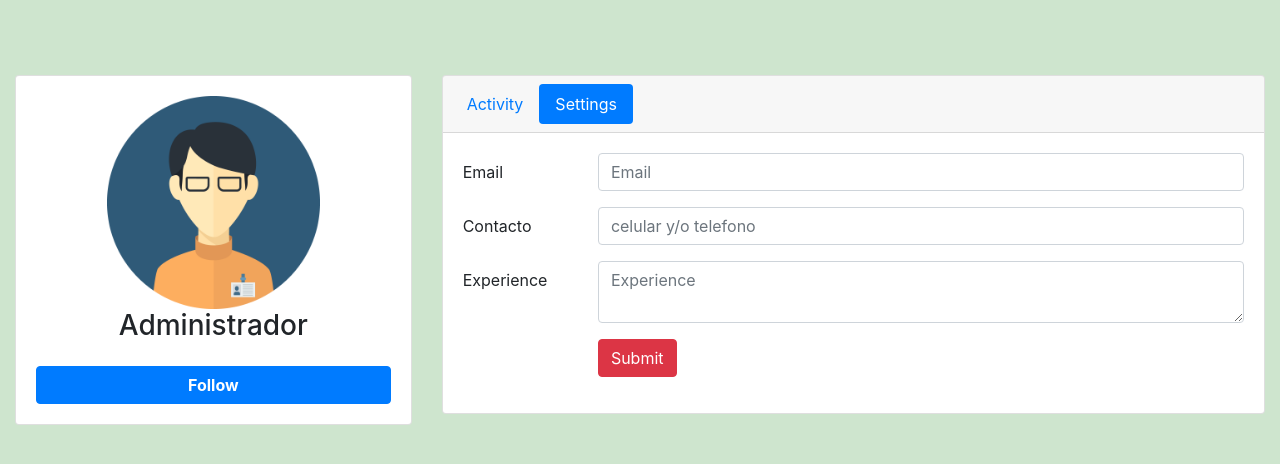
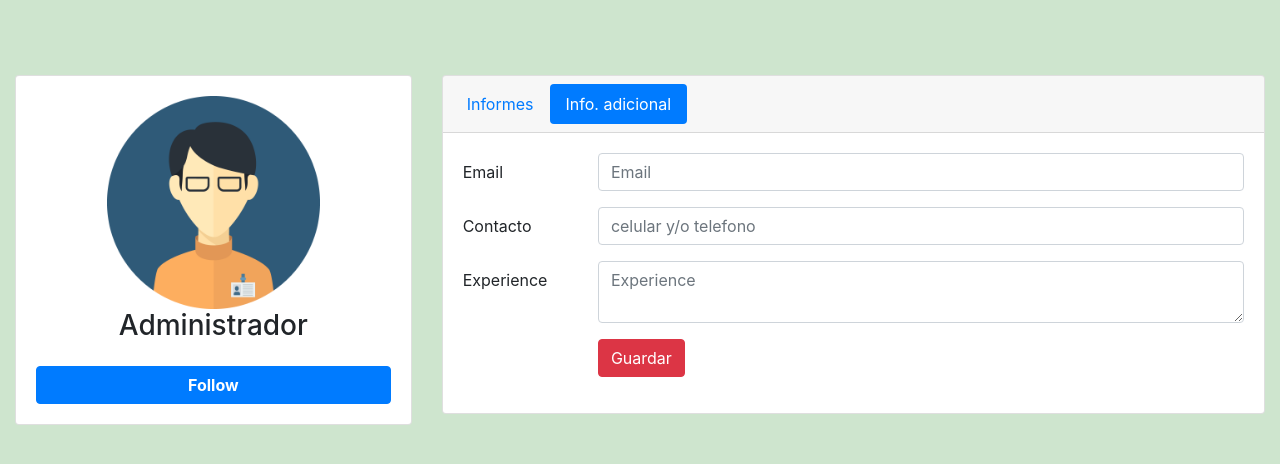
Before and after one commit to luis16121013/ADS, a PHP site: template private/view/viewAdministrador/perfilAdministrador.php in a window 1280 px wide, after a click on "Info. adicional". Shown: the top 464 px of the page. Run offline with PHP 8.4, Linux system fonts and the light colour scheme; the template is opened without the code that fills it, so the values that code supplies are empty; the visitor is signed in with stand-in values (Sample User, id 1); some libraries are stand-ins or nearby versions.

Commit message:
arreglando view/perfilAdmin

```diff
--- a/private/assets/js/mainAdmin.js
+++ b/private/assets/js/mainAdmin.js
@@ -1,4 +1,4 @@
-console.log(idRegistro);
+//console.log(idRegistro);
 const getDataAdmin=()=>{
     const registro=document.querySelector('#listado-datos');
     registro.innerHTML='';
@@ -17,10 +17,19 @@ const getDataAdmin=()=>{
                 <b>Contacto</b> <a class="float-right">${v.phone}</a>
               </li>
               <li class="list-group-item">
-                <b>Email</b> <a class="float-right">${v.Email}/a>
+                <b>Email</b> <a class="float-right">${v.Email}</a>
               </li>
             `;
         }
     })
 }
 getDataAdmin();
+const dataAditional=document.querySelector('#infoAdicional');
+dataAditional.addEventListener('click',e=>{
+    e.preventDefault();
+    Swal.fire({
+        type:'success',
+        title:'Exito!',
+        text:'Datos guardados.'
+    })
+})
--- a/private/view/footer.php
+++ b/private/view/footer.php
@@ -1,6 +1,7 @@
 <script src="assets/js/popper.min.js"></script>
 <script src="assets/js/jquery-3.2.1.slim.min.js"></script>
 <script src="assets/js/bootstrap.min.js"></script>
+<script src="lib/sweetAlert2/sweetalert2.all.min.js"></script>
 <?php
     if(isset($_SESSION['usuario'])){
         if($_SESSION['usuario']=='administrador'){
--- a/private/view/header.php
+++ b/private/view/header.php
@@ -6,5 +6,8 @@
     <link rel="stylesheet" href="assets/css/bootstrap.css">
     <link rel="shortcut icon" href="assets/icon/EscuelaVirtual.png"/>
     <link rel="stylesheet" href="assets/css/myStyle.css">
+
+    <link rel="stylesheet" href="lib/animate.css/animate.css">
+    <link rel="stylesheet" href="lib/sweetAlert2/sweetalert2.min.cs">
 </head>
 <body class="background-gris">
--- a/private/view/viewAdministrador/perfilAdministrador.php
+++ b/private/view/viewAdministrador/perfilAdministrador.php
@@ -38,9 +38,9 @@
             <div class="card">
               <div class="card-header p-2">
                 <ul class="nav nav-pills">
-                  <li class="nav-item"><a class="nav-link active" href="#activity" data-toggle="tab">Activity</a></li>
+                  <li class="nav-item"><a class="nav-link active" href="#activity" data-toggle="tab">Informes</a></li>
 
-                  <li class="nav-item"><a class="nav-link" href="#settings" data-toggle="tab">Settings</a></li>
+                  <li class="nav-item"><a class="nav-link" href="#settings" data-toggle="tab">Info. adicional</a></li>
                 </ul>
               </div><!-- /.card-header -->
               <div class="card-body">
@@ -83,7 +83,7 @@
 
                       <div class="form-group row">
                         <div class="offset-sm-2 col-sm-10">
-                          <button type="submit" class="btn btn-danger">Submit</button>
+                          <button id="infoAdicional" type="submit" class="btn btn-danger">Guardar</button>
                         </div>
                       </div>
                     </form>
```
